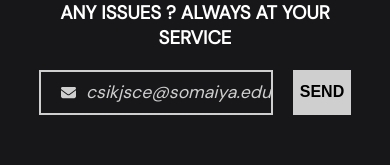
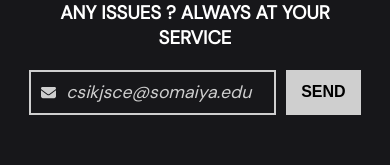
Before and after one commit to CSI-KJSCE/Hackerstellar, a React (Create React App) app: page / in a window 390 px wide. Shown: the part 5181-5346 px from the top of the page. Built offline with nearby package versions, Linux system fonts and the light colour scheme.

Commit message:
fix(styling error):

```diff
--- a/src/pages/styles/Footer.css
+++ b/src/pages/styles/Footer.css
@@ -264,7 +264,7 @@
     font-size: 1.2rem;
   }
   .contact-issues{
-    width: 80% !important;
+    width: 85% !important;
   }
   .contact-issues h3{
     text-align: center !important;
@@ -272,4 +272,10 @@
   .footer-bottom{
     margin-bottom: 100px;
   }
+  .contact-wrapper .contact-issues .contact-issues-button a img{
+    margin-left: 10px;
+  }
+  .contact-wrapper .contact-issues .contact-issues-button{
+    gap: 10px;
+  }
 }
```
